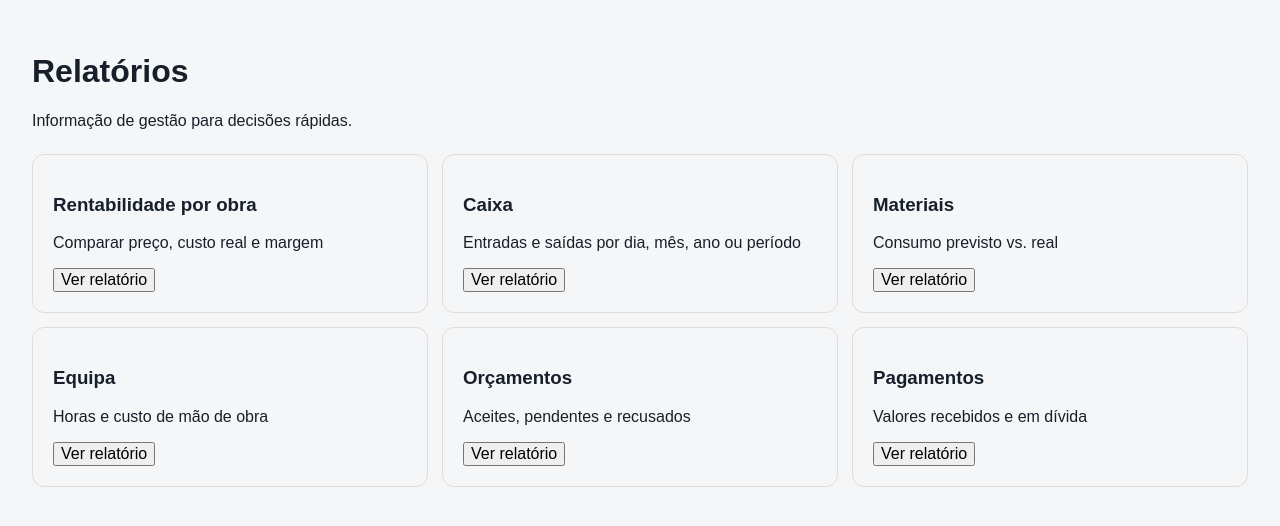
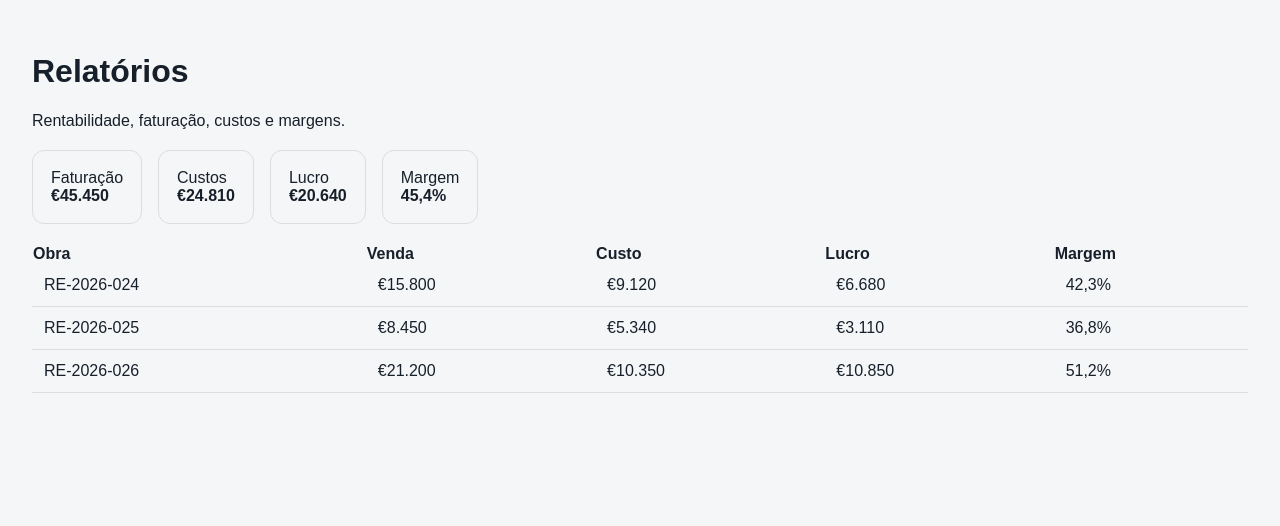
Before and after one commit to drozz2025/royal-epoxi-app, a Next.js app: page /relatorios in a window 1280 px wide. Shown: the top 526 px of the page. Built offline with nearby package versions, Linux system fonts and the light colour scheme.

Commit message:
Complete profitability report dashboard

```diff
--- a/src/app/relatorios/page.tsx
+++ b/src/app/relatorios/page.tsx
@@ -1 +1,2 @@
-export default function Relatorios(){const cards=[['Rentabilidade por obra','Comparar preço, custo real e margem'],['Caixa','Entradas e saídas por dia, mês, ano ou período'],['Materiais','Consumo previsto vs. real'],['Equipa','Horas e custo de mão de obra'],['Orçamentos','Aceites, pendentes e recusados'],['Pagamentos','Valores recebidos e em dívida']];return <main style={{padding:32,fontFamily:'Arial'}}><h1>Relatórios</h1><p>Informação de gestão para decisões rápidas.</p><div style={{display:'grid',gridTemplateColumns:'repeat(3,1fr)',gap:14,marginTop:24}}>{cards.map(c=><div key={c[0]} style={{padding:20,border:'1px solid #ddd',borderRadius:12}}><h3>{c[0]}</h3><p>{c[1]}</p><button>Ver relatório</button></div>)}</div></main>}
+const rows=[['RE-2026-024','€15.800','€9.120','€6.680','42,3%'],['RE-2026-025','€8.450','€5.340','€3.110','36,8%'],['RE-2026-026','€21.200','€10.350','€10.850','51,2%']];
+export default function Relatorios(){return <main style={{padding:32,fontFamily:'Arial'}}><h1>Relatórios</h1><p>Rentabilidade, faturação, custos e margens.</p><div style={{display:'flex',gap:16,flexWrap:'wrap',margin:'20px 0'}}><div style={{padding:18,border:'1px solid #ddd',borderRadius:12}}>Faturação<br/><strong>€45.450</strong></div><div style={{padding:18,border:'1px solid #ddd',borderRadius:12}}>Custos<br/><strong>€24.810</strong></div><div style={{padding:18,border:'1px solid #ddd',borderRadius:12}}>Lucro<br/><strong>€20.640</strong></div><div style={{padding:18,border:'1px solid #ddd',borderRadius:12}}>Margem<br/><strong>45,4%</strong></div></div><table style={{width:'100%',borderCollapse:'collapse'}}><thead><tr>{['Obra','Venda','Custo','Lucro','Margem'].map(x=><th key={x} align="left">{x}</th>)}</tr></thead><tbody>{rows.map(r=><tr key={r[0]}>{r.map((x,i)=><td key={i} style={{padding:12,borderBottom:'1px solid #ddd'}}>{x}</td>)}</tr>)}</tbody></table></main>}
```
